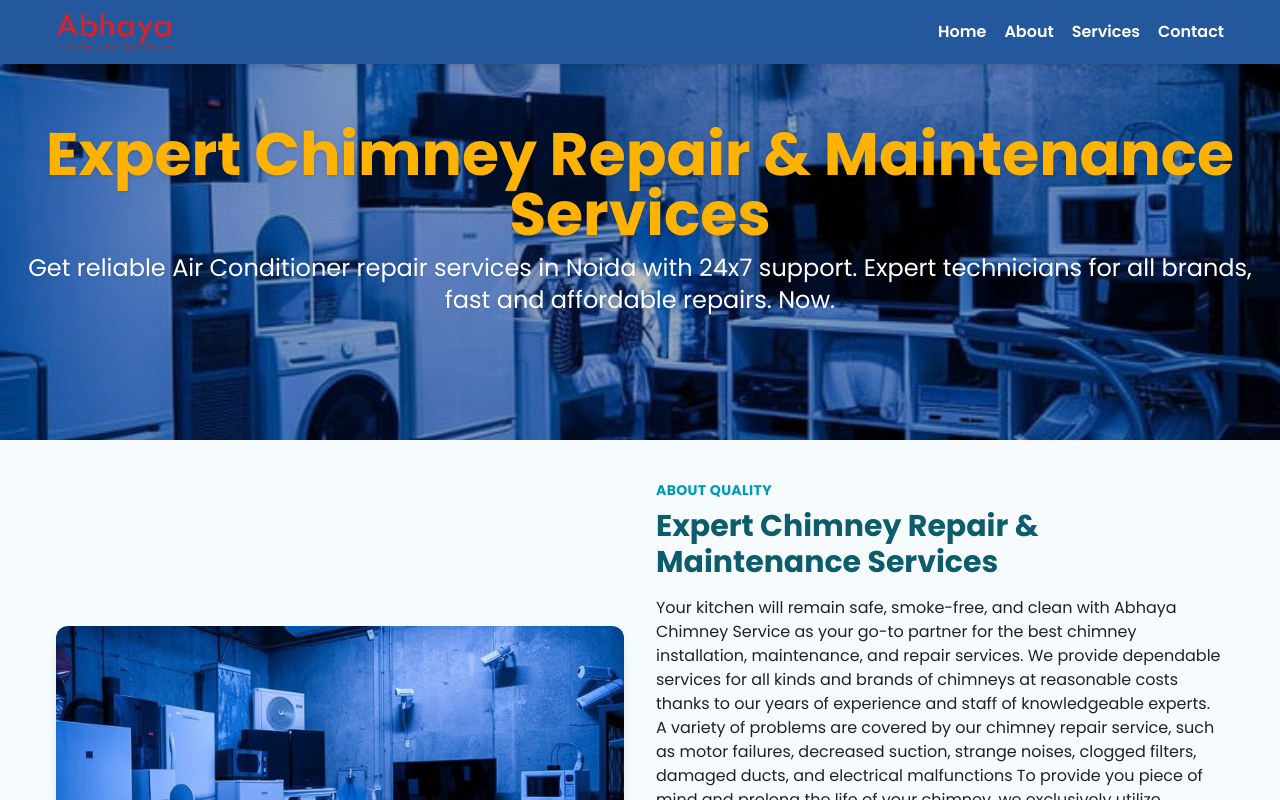
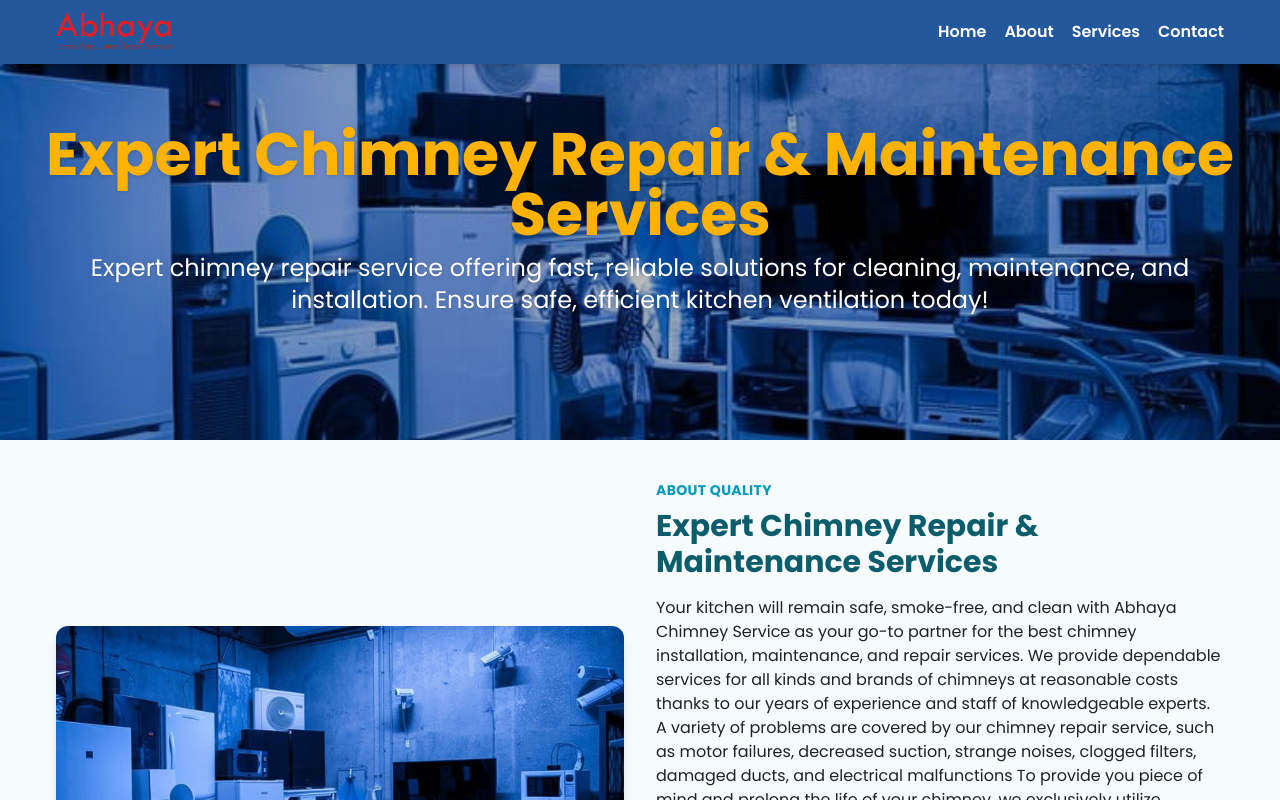
Before and after one commit to mohitkmr778/abhaya-chimney-website, a Next.js app: page /chimney-repair-service in a window 1280 px wide. Shown: the top 800 px of the page. Built offline with nearby package versions, Linux system fonts and the light colour scheme.

Commit message:
Update page.js

```diff
--- a/app/chimney-repair-service/page.js
+++ b/app/chimney-repair-service/page.js
@@ -16,7 +16,7 @@ export default function ChimneyRepairServicePage() {
         <>
             <PageBanner
                 title="Expert Chimney Repair & Maintenance Services"
-                subtitle="Get reliable Air Conditioner repair services in Noida with 24x7 support. Expert technicians for all brands, fast and affordable repairs. Now."
+                subtitle=" Expert chimney repair service offering fast, reliable solutions for cleaning, maintenance, and installation. Ensure safe, efficient kitchen ventilation today!"
                 image="/slider/noida.jpg"
             />
             <main className="bg-[#f6fbfd] py-10">
```
